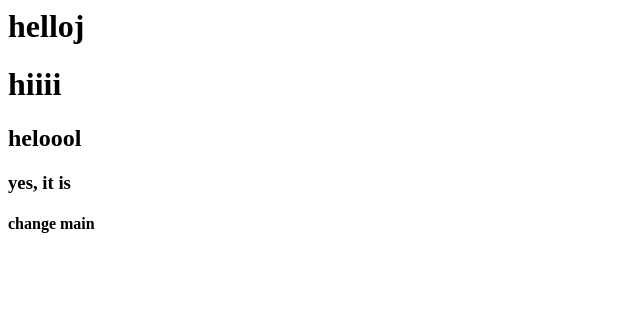
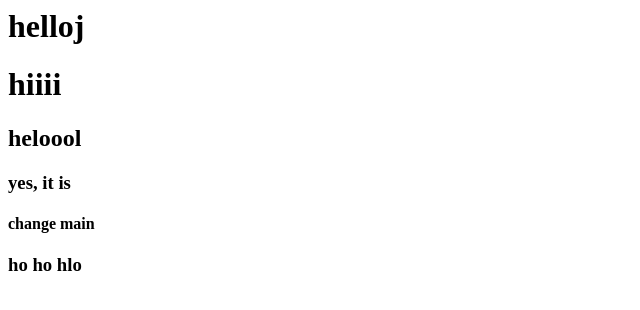
Before and after one commit to Mehdi-Sh-Rad/generatePassword, a plain HTML site: page index.html in a window 1280 px wide. Shown: the whole page, without its empty margins (0-640 px from the left). Drawn offline with Linux system fonts and the light colour scheme.

Commit message:
change change

```diff
--- a/index.html
+++ b/index.html
@@ -10,5 +10,6 @@
     <h2>heloool</h2>
     <h3>yes, it is</h3>
     <h4>change main</h4>
+    <h3>ho ho hlo</h3>
 </body>
 </html>
```
